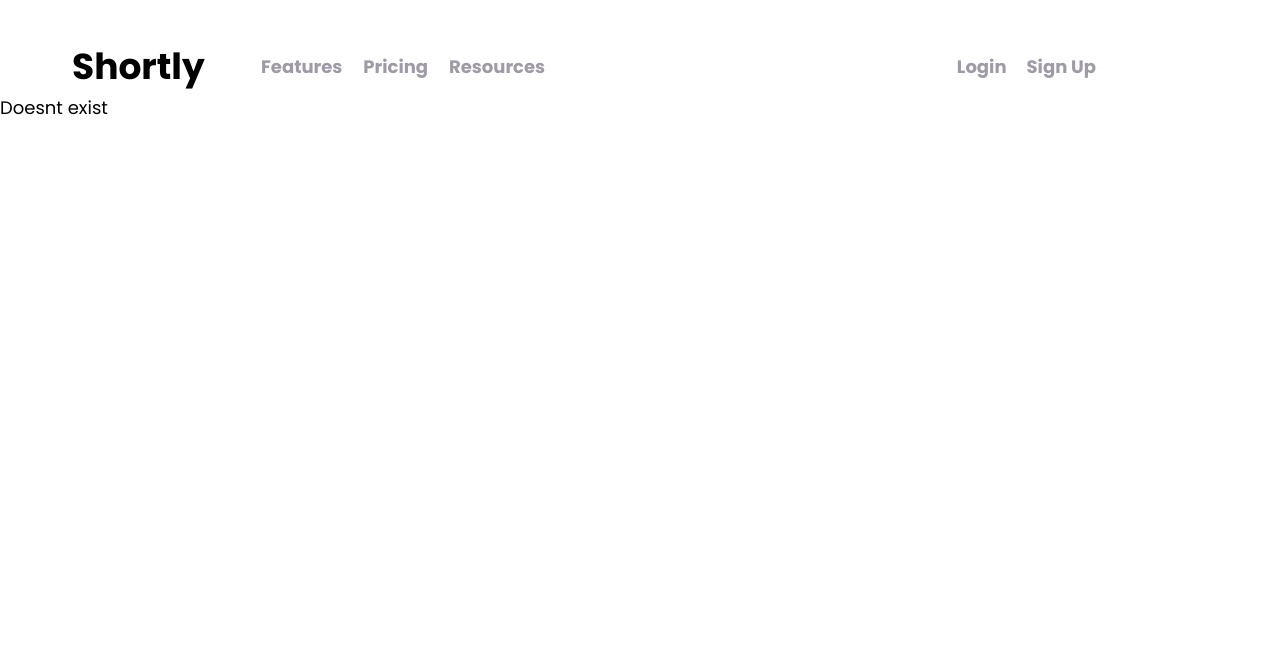
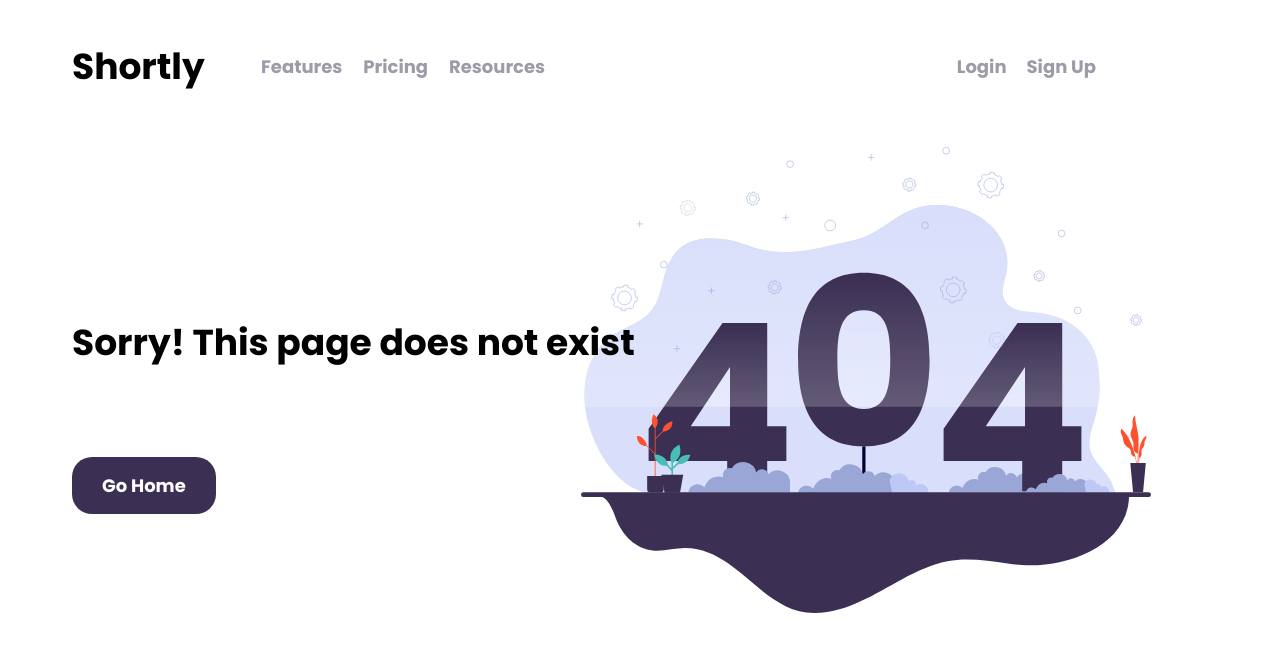
Before and after one commit to VolodymyrSvereniak/url-shortening-app, a Vue app: page /login in a window 1280 px wide. Shown: the top 652 px of the page. Built offline with nearby package versions, Linux system fonts and the light colour scheme.

Commit message:
Added 404 page/code refactor

```diff
--- a/src/assets/base.css
+++ b/src/assets/base.css
@@ -3,17 +3,14 @@
   padding: 0;
   box-sizing: border-box;
   font-family: 'Poppins', sans-serif;
-
 }
 
 *:not(h1, h2, h3) {
   font-size: 18px;
 }
 
-
 body {
   font-weight: normal;
   max-width: 1440px;
-  height: 100vh;
   overflow-x: hidden;
 }
--- a/src/components/AppHeader.vue
+++ b/src/components/AppHeader.vue
@@ -41,23 +41,26 @@ export default {
     AppHeaderMobile
   },
   data() {
-    return {
-      isActive: ''
-    };
+    return {};
+  },
+  computed: {
+    isActive() {
+      return this.$store.state.isActive;
+    }
   },
   methods: {
     redirectToHome() {
-      this.isActive = '';
+      this.$store.commit('setAsActive', '');
 
       this.$router.push({ name: 'Home' });
     },
     redirectToLogin() {
-      this.isActive = 'Login';
+      this.$store.commit('setAsActive', 'Login');
 
       this.$router.push({ path: '/login' });
     },
     redirectToSignup() {
-      this.isActive = 'SignUp';
+      this.$store.commit('setAsActive', 'SignUp');
 
       this.$router.push({ path: '/signup' });
     }
--- a/src/store/store.js
+++ b/src/store/store.js
@@ -4,6 +4,14 @@ import footerLinks from './modules/footerLinks';
 import shortenUrl from './modules/shortenUrl';
 
 const store = createStore({
+  state() {
+    return { isActive: '' };
+  },
+  mutations: {
+    setAsActive(state, value) {
+      state.isActive = value;
+    }
+  },
   modules: {
     statistics,
     footerLinks,
--- a/src/views/PageDoesNotExistView.vue
+++ b/src/views/PageDoesNotExistView.vue
@@ -1,9 +1,49 @@
 <template>
-  <div>Doesnt exist</div>
+  <div class="container">
+    <h1>Sorry! This page does not exist</h1>
+    <button @click="returnToHomePage()">Go Home</button>
+  </div>
 </template>
 
 <script>
-export default {};
+export default {
+  methods: {
+    returnToHomePage() {
+      this.$store.commit('setAsActive', '');
+      this.$router.push({ name: 'Home' });
+    }
+  }
+};
 </script>
 
-<style lang="scss" scoped></style>
+<style lang="scss" scoped>
+.container {
+  display: flex;
+  flex-direction: column;
+  justify-content: center;
+  gap: 30px;
+  margin: 0 4rem;
+  align-items: start;
+  height: 80vh;
+  background-image: url('@/assets/images/404.svg');
+  background-size: auto;
+  background-repeat: no-repeat;
+  background-position: 90% 30%;
+
+  button {
+    border: none;
+    margin-top: 3.125rem;
+    font-weight: 700;
+    cursor: pointer;
+    background-color: hsl(257, 27%, 26%);
+    padding: 15px 30px;
+    border-radius: 20px;
+    color: white;
+    outline: none;
+
+    &:hover {
+      background-color: hsl(258, 27%, 50%);
+    }
+  }
+}
+</style>
```
Also changed, not shown: src/assets/images/404.svg (added).
